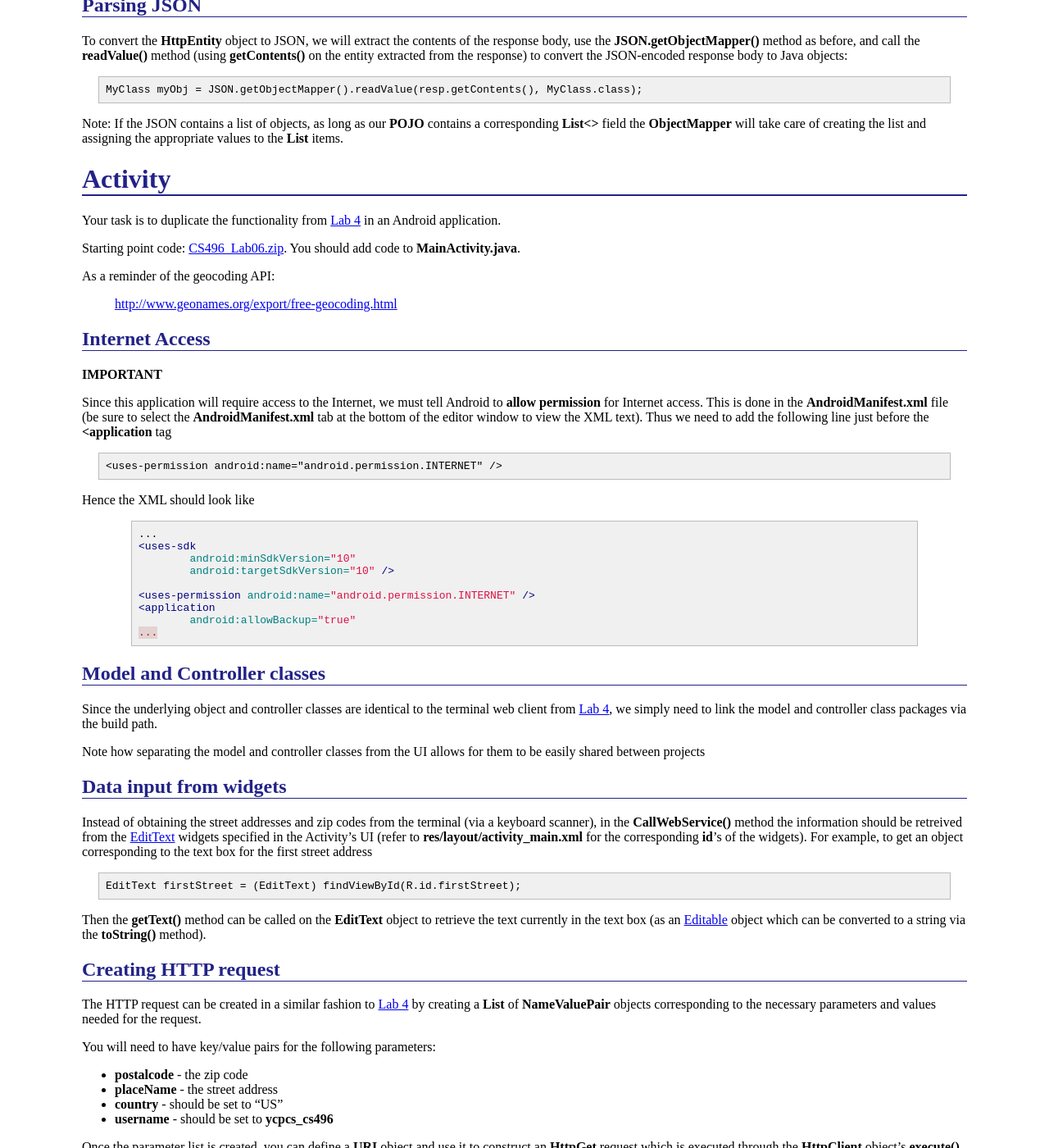
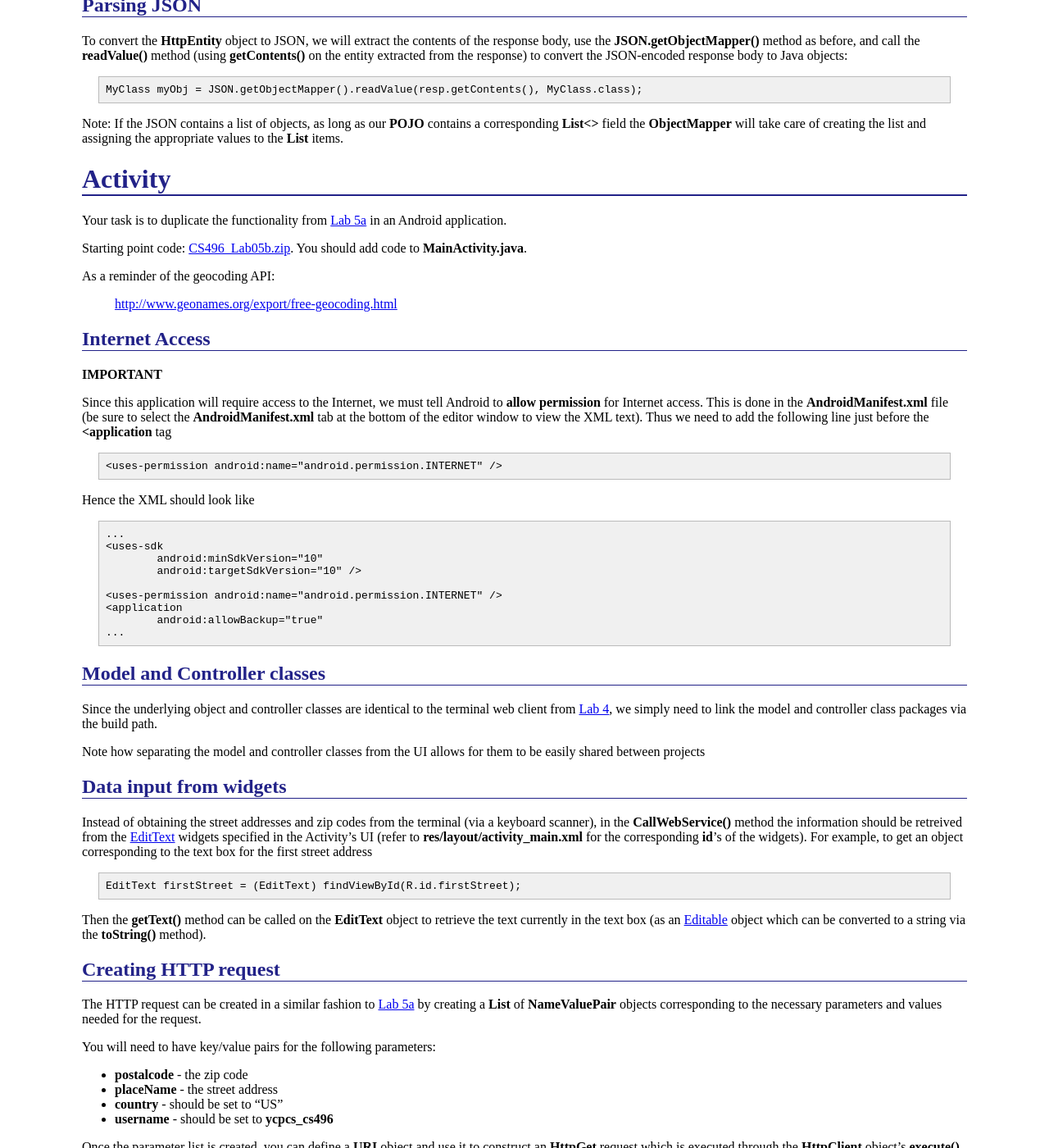
Before and after one commit to ycpcs/cs496-spring2014, a Jekyll site: the page built from labs/lab05b.md, in a window 1280 px wide and 1400 px high, scrolled down 1313 px. Shown: the whole window at 82% size. Built offline with Jekyll 4.4.1, drawn with Linux system fonts in a browser that asks for light colours; Markdown is read by kramdown in place of the engine named in the settings; some of the changed text lies outside the part shown.

Commit message:
more fixups

```diff
--- a/labs/lab05b.md
+++ b/labs/lab05b.md
@@ -37,7 +37,7 @@ Here the method **.findViewById()** accesses the resources of the application th
 HTTP requests in Android
 ------------------------
 
-Since Android applications are written in Java, we can utilize many of the same classes as we did on the PC when accessing web services. Thus we can issue requests and receive responses (possibly in JSON or XML) and process them in a similar fashion. In particular, we can use the same [Apache HttpComponents](http://hc.apache.org/). discussed in [Lab 4](lab04.html) (For complete details, [read the tutorial](http://hc.apache.org/httpcomponents-client-ga/tutorial/html/).) Hence an example web request to the geocoding service from [Lab 4](lab04.html) might be
+Since Android applications are written in Java, we can utilize many of the same classes as we did on the PC when accessing web services. Thus we can issue requests and receive responses (possibly in JSON or XML) and process them in a similar fashion. In particular, we can use the same [Apache HttpComponents](http://hc.apache.org/). discussed in [Lab 5a](lab05a.html) (For complete details, [read the tutorial](http://hc.apache.org/httpcomponents-client-ga/tutorial/html/).) Hence an example web request to the geocoding service from [Lab 5a](lab05a.html) might be
 
     // Create HTTP client
     HttpClient client = new DefaultHttpClient();
@@ -78,9 +78,9 @@ Note: If the JSON contains a list of objects, as long as our **POJO** contains a
 Activity
 ========
 
-Your task is to duplicate the functionality from [Lab 4](lab04.html) in an Android application.
+Your task is to duplicate the functionality from [Lab 5a](lab05a.html) in an Android application.
 
-Starting point code: [CS496\_Lab06.zip](CS496_Lab06.zip). You should add code to **MainActivity.java**.
+Starting point code: [CS496\_Lab05b.zip](CS496_Lab05b.zip). You should add code to **MainActivity.java**.
 
 As a reminder of the geocoding API:
 
@@ -97,17 +97,15 @@ Since this application will require access to the Internet, we must tell Android
 
 Hence the XML should look like
 
-{% highlight xml %}
-...
-<uses-sdk
-	android:minSdkVersion="10"
-	android:targetSdkVersion="10" />
+    ...
+    <uses-sdk
+    	android:minSdkVersion="10"
+    	android:targetSdkVersion="10" />
 
-<uses-permission android:name="android.permission.INTERNET" />
-<application
-	android:allowBackup="true"
-...
-{% endhighlight %}
+    <uses-permission android:name="android.permission.INTERNET" />
+    <application
+    	android:allowBackup="true"
+    ...
 
 Model and Controller classes
 ----------------------------
@@ -129,7 +127,7 @@ Then the **getText()** method can be called on the **EditText** object to retrie
 Creating HTTP request
 ---------------------
 
-The HTTP request can be created in a similar fashion to [Lab 4](lab04.html) by creating a **List** of **NameValuePair** objects corresponding to the necessary parameters and values needed for the request.
+The HTTP request can be created in a similar fashion to [Lab 5a](lab05a.html) by creating a **List** of **NameValuePair** objects corresponding to the necessary parameters and values needed for the request.
 
 You will need to have key/value pairs for the following parameters:
 
@@ -149,7 +147,7 @@ You can find the (approximate) distance in miles between two **PostalCode** obje
 
 The value stored in the **Result** object can then be displayed in the **distanceLabel** widget using the **.setText()** method. Thus a sample run in the AVD is
 
-> ![image](images/lab06/MobileGeo.png)
+> ![image](images/lab05b/MobileGeo.png)
 
 <!-- vim:set wrap: ­-->
 <!-- vim:set linebreak: -->
```
Also changed, not shown: other parts of labs/lab05b.md (+1 -1 lines), labs/index.md (+1 -1 lines), labs/images/lab05b/MobileGeo.png (renamed from labs/images/lab06/MobileGeo.png).
